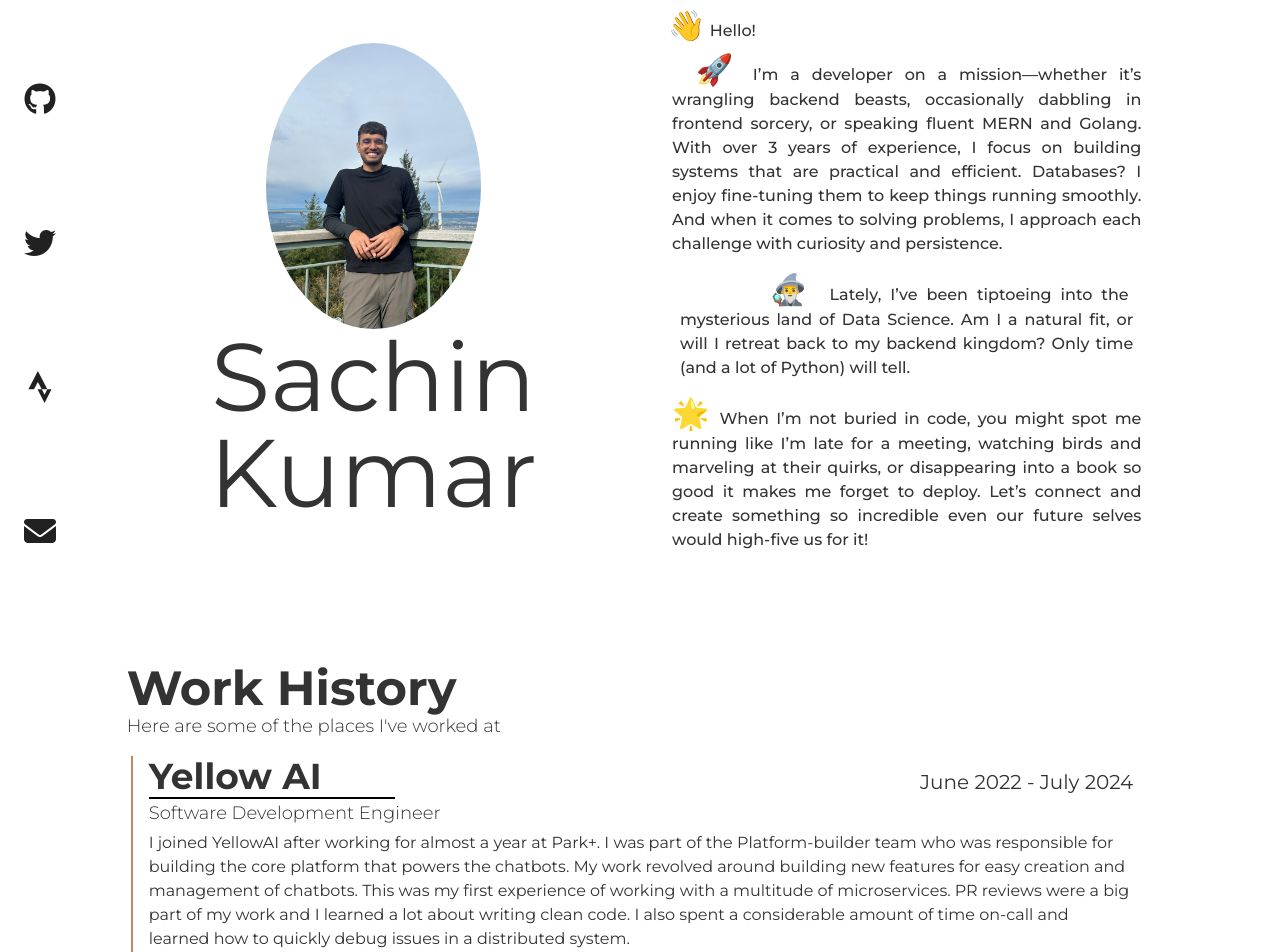
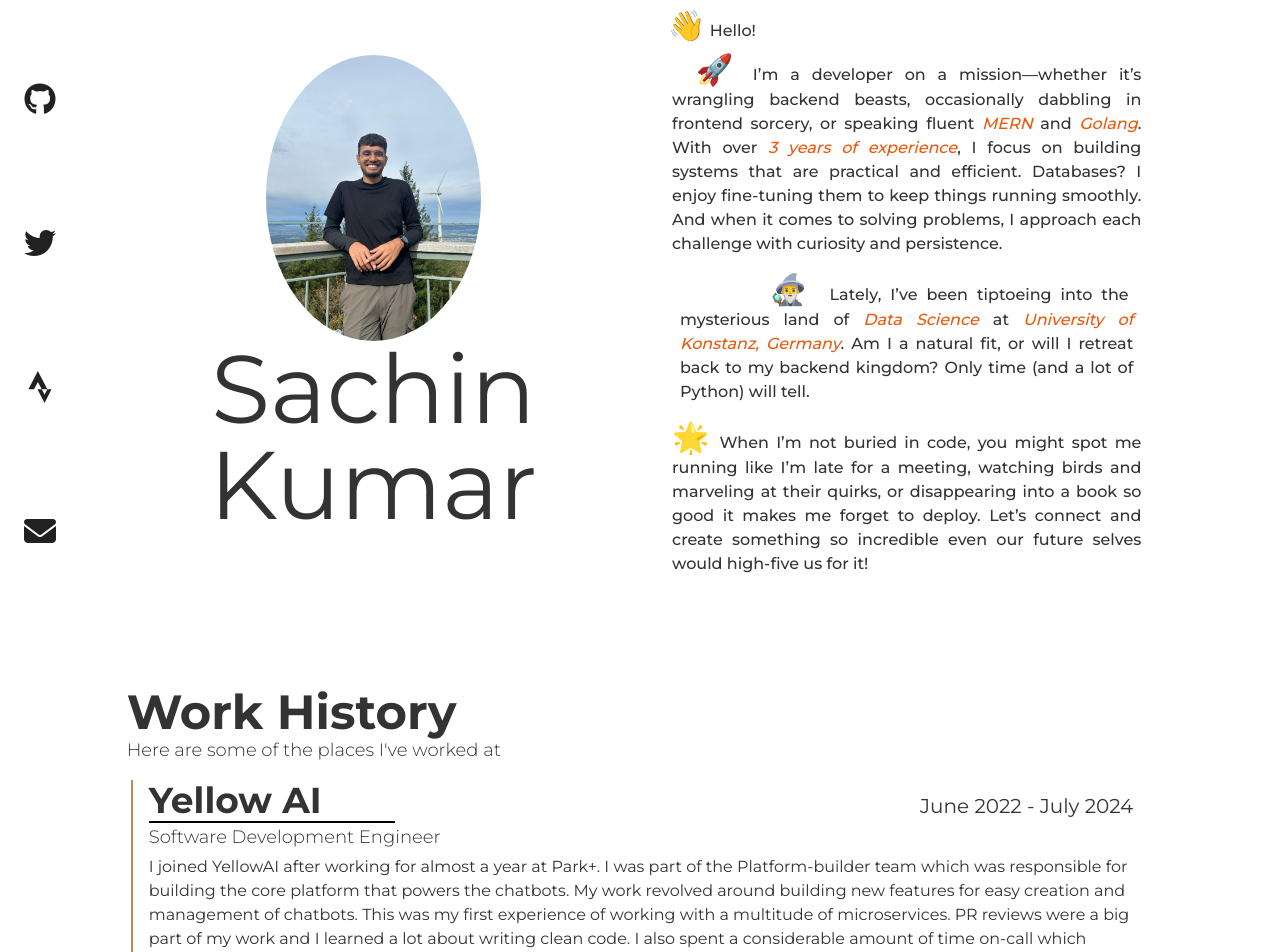
Before and after one commit to notreallystatic/notreallystatic, a Next.js app: page / in a window 1280 px wide. Shown: the part 180-1132 px from the top of the page. Built offline with nearby package versions, Linux system fonts and the light colour scheme; some icons are missing.

Commit message:
fix: minor layout fixes

```diff
--- a/next.config.ts
+++ b/next.config.ts
@@ -3,6 +3,9 @@ import createMDX from "@next/mdx";
 
 const nextConfig: NextConfig = {
 	pageExtensions: ["js", "jsx", "md", "mdx", "ts", "tsx"],
+	images: {
+		domains: ["images.unsplash.com"],
+	},
 	/* config options here */
 };
 
--- a/src/components/about.tsx
+++ b/src/components/about.tsx
@@ -1,5 +1,9 @@
 import Image from "next/image";
 import profilePic from "../../public/images/picture.jpeg";
+
+const HighlightSection = (text: string) => {
+	return <span className="text-orange-600 italic">{text}</span>;
+};
 
 export default function About() {
 	return (
@@ -29,18 +33,24 @@ export default function About() {
 						&nbsp;&nbsp;
 						<span className="text-3xl">🚀</span>&nbsp;I’m a developer on a
 						mission—whether it’s wrangling backend beasts, occasionally dabbling
-						in frontend sorcery, or speaking fluent MERN and Golang. With over 3
-						years of experience, I focus on building systems that are practical
-						and efficient. Databases? I enjoy fine-tuning them to keep things
-						running smoothly. And when it comes to solving problems, I approach
-						each challenge with curiosity and persistence.
+						in frontend sorcery, or speaking fluent {HighlightSection("MERN ")}
+						and {HighlightSection("Golang")}. With over{" "}
+						<span className="italic text-orange-600">
+							3 years of experience
+						</span>
+						, I focus on building systems that are practical and efficient.
+						Databases? I enjoy fine-tuning them to keep things running smoothly.
+						And when it comes to solving problems, I approach each challenge
+						with curiosity and persistence.
 					</p>
 					<p className="m-4 text-prettify">
 						&nbsp;&nbsp;&nbsp; &nbsp;&nbsp;&nbsp;&nbsp;&nbsp;&nbsp;
 						<span className="text-3xl">🧙‍♂️</span>&nbsp; Lately, I’ve been
-						tiptoeing into the mysterious land of Data Science. Am I a natural
-						fit, or will I retreat back to my backend kingdom? Only time (and a
-						lot of Python) will tell.
+						tiptoeing into the mysterious land of{" "}
+						{HighlightSection("Data Science")} at{" "}
+						{HighlightSection("University of Konstanz, Germany")}. Am I a
+						natural fit, or will I retreat back to my backend kingdom? Only time
+						(and a lot of Python) will tell.
 					</p>
 					<p className="m-2">
 						<span className="text-3xl">🌟</span>
--- a/src/components/navbar.tsx
+++ b/src/components/navbar.tsx
@@ -10,10 +10,14 @@ const Navbar = () => {
 		setIsOpen(!isOpen);
 	};
 
+	const closeNav = () => {
+		setIsOpen(false);
+	};
+
 	return (
 		<nav className="w-full top-0 left-0 p-4 pb-0 fixed backdrop-blur-sm">
 			<div className="container mx-auto flex justify-between items-center border-b-2  border-b-background-500 ">
-				<Link href="/">
+				<Link href="/" onClick={closeNav}>
 					<button className="nav-btn">Home</button>
 				</Link>
 				<div className="md:hidden">
@@ -77,13 +81,25 @@ const Navbar = () => {
 							isOpen ? "block" : "hidden"
 						} md:block`}
 					>
-						<Link href="/#work" className="nav-btn block md:inline-block">
+						<Link
+							href="/#work"
+							className="nav-btn block md:inline-block"
+							onClick={closeNav}
+						>
 							Work
 						</Link>
-						<Link href="/blogs" className="nav-btn block md:inline-block">
+						<Link
+							href="/blogs"
+							className="nav-btn block md:inline-block"
+							onClick={closeNav}
+						>
 							Blogs
 						</Link>
-						<Link href="/#contact" className="nav-btn block md:inline-block">
+						<Link
+							href="/#contact"
+							className="nav-btn block md:inline-block"
+							onClick={closeNav}
+						>
 							Get in touch!
 						</Link>
 					</div>
@@ -92,13 +108,13 @@ const Navbar = () => {
 			{isOpen && (
 				<div className="md:hidden">
 					<div className="flex flex-col items-center bg-background space-y-4 py-4">
-						<Link href="/#work" className="nav-btn">
+						<Link href="/#work" className="nav-btn" onClick={closeNav}>
 							Work
 						</Link>
-						<Link href="/blogs" className="nav-btn">
+						<Link href="/blogs" className="nav-btn" onClick={closeNav}>
 							Blogs
 						</Link>
-						<Link href="/#contact" className="nav-btn">
+						<Link href="/#contact" className="nav-btn" onClick={closeNav}>
 							Get in touch!
 						</Link>
 					</div>
--- a/src/constants/index.ts
+++ b/src/constants/index.ts
@@ -29,13 +29,13 @@ export const workHistoryInfoList: Array<Work> = [
 		role: "Software Development Engineer",
 		time: "June 2022 - July 2024",
 		intro:
-			"I joined YellowAI after working for almost a year at Park+. I was part of the Platform-builder team who was responsible for building the core platform that powers the chatbots. My work revolved around building new features for easy creation and management of chatbots. This was my first experience of working with a multitude of microservices. PR reviews were a big part of my work and I learned a lot about writing clean code. I also spent a considerable amount of time on-call and learned how to quickly debug issues in a distributed system.",
+			"I joined YellowAI after working for almost a year at Park+. I was part of the Platform-builder team which was responsible for building the core platform that powers the chatbots. My work revolved around building new features for easy creation and management of chatbots. This was my first experience of working with a multitude of microservices. PR reviews were a big part of my work and I learned a lot about writing clean code. I also spent a considerable amount of time on-call which taught me how to quickly debug issues in a distributed system.",
 		description: [
 			"Implemented an authentication sequence in the bot platform to prompt identity verification for unrecognized users prior to proceeding.",
 			"Engineered a new node to create an inventory update pipeline for customer bot tables, enabling real-time product displays for end users and successfully tested with up to 200,000 products per bot.",
 			"Developed a testing module for bot validation, allowing users to input utterances and FAQs to verify correct bot flow activation, significantly decreasing bot testing time.",
 			"Refactored the event hub and implemented an event processing pipeline with RabbitMQ. Integrated visualization and alerts using Prometheus Query Language.",
-			"Added version history for the prompts in various nodes. Enhanced internal logging and provided bot developers with access through S3 with up to one-hour precision.",
+			"Added version history for the prompts in various nodes. Enhanced internal logging and provided bot developers with access through S3.",
 			"Resolved multiple bugs and optimized various nodes while on on-call duty.",
 		],
 		skills: [
@@ -74,7 +74,7 @@ export const workHistoryInfoList: Array<Work> = [
 		role: "Software Development Engineer Intern",
 		time: "May 2020 - Aug 2020",
 		intro:
-			"I joined Marktine as a Software Development Engineer Intern during my undergrad. This was my first internship and I learned a lot about web development, React, and Redux. I also learned about the importance of writing clean code and the importance of testing.",
+			"I joined Marktine as a Software Development Engineer Intern during my undergrad. This was my first internship and I learned a lot about web development, React, and Redux.",
 		description: [
 			"Worked on React Js and with the team, transformed a web-app into a fully fledged react-app.",
 			"Created core components and pages for the app.",
```
